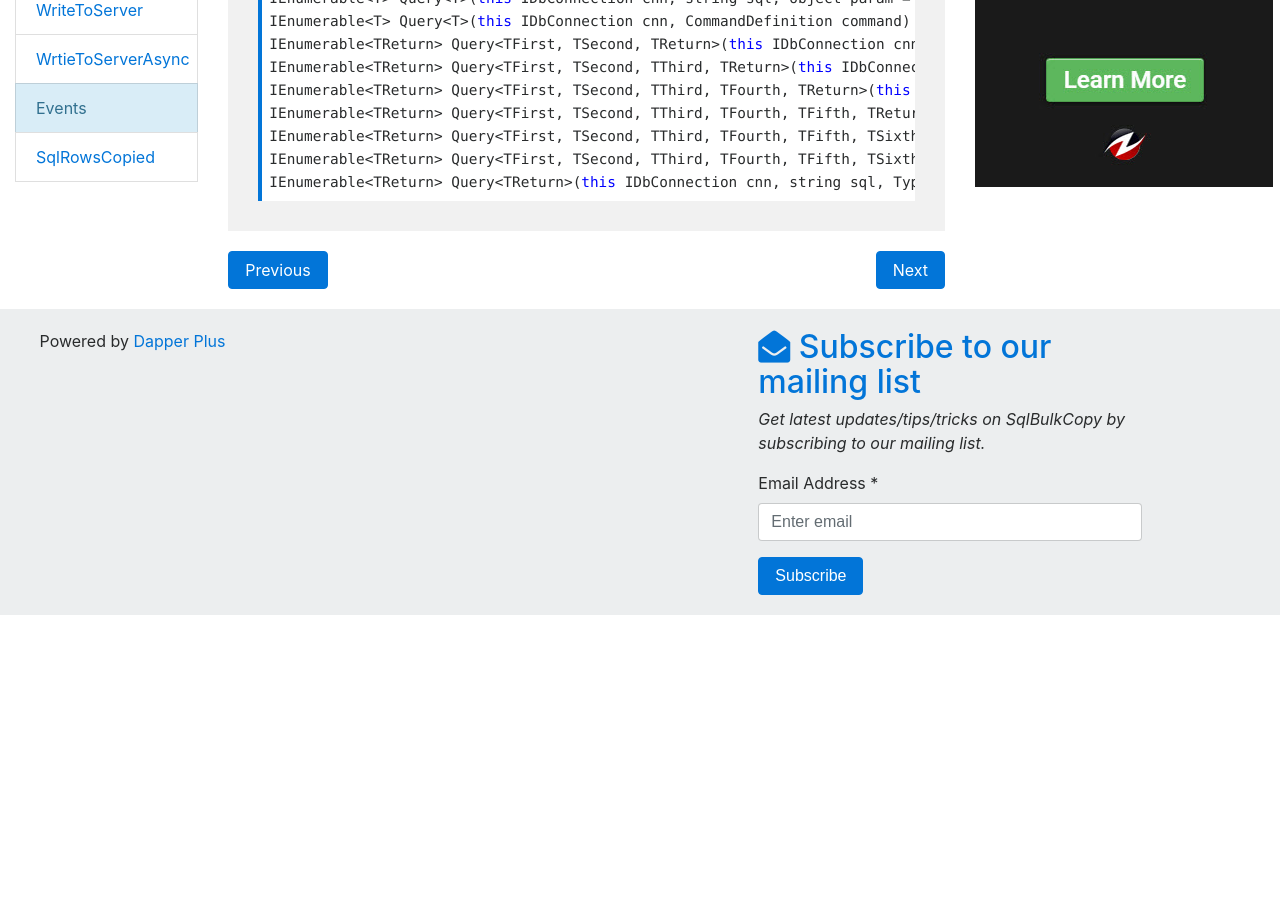
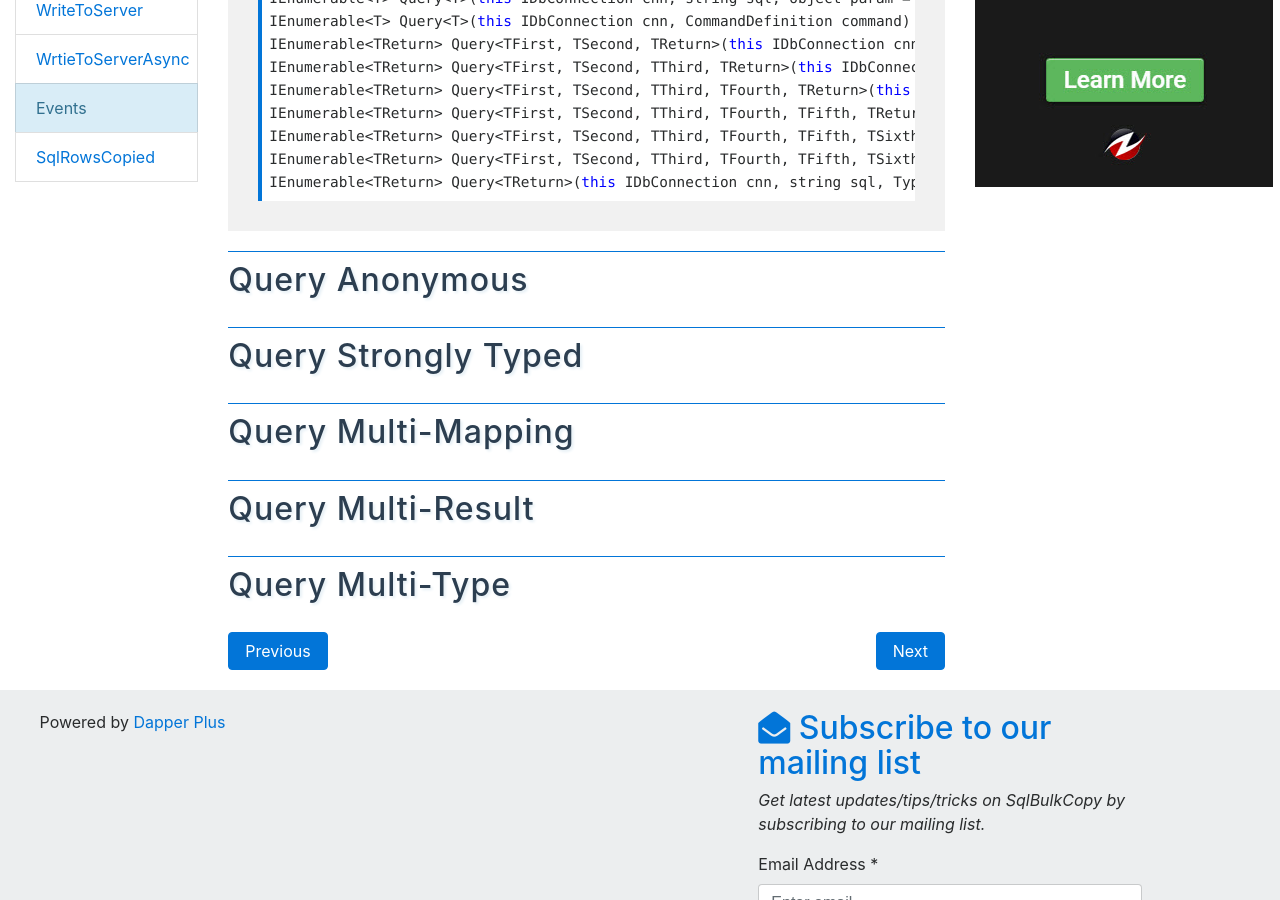
Before and after one commit to thiagopbarnabe/dapper-tutorial, a Jekyll site: the page built from docs/pages/api/query.md, in a window 1280 px wide and 900 px high, scrolled down 740 px. Built offline with Jekyll 4.4.1, drawn with Linux system fonts in a browser that asks for light colours; nearby versions of some CDN libraries; before the commit the page ends 1355 px from its top, so only the background shows below that.

Commit message:
Update query.md

```diff
--- a/docs/pages/api/query.md
+++ b/docs/pages/api/query.md
@@ -24,3 +24,13 @@ IEnumerable<TReturn> Query<TFirst, TSecond, TThird, TFourth, TFifth, TSixth, TRe
 IEnumerable<TReturn> Query<TFirst, TSecond, TThird, TFourth, TFifth, TSixth, TSeventh, TReturn>(this IDbConnection cnn, string sql, Func<TFirst, TSecond, TThird, TFourth, TFifth, TSixth, TSeventh, TReturn> map, object param = null, IDbTransaction transaction = null, bool buffered = true, string splitOn = "Id", int? commandTimeout = null, CommandType? commandType = null)
 IEnumerable<TReturn> Query<TReturn>(this IDbConnection cnn, string sql, Type[] types, Func<object[], TReturn> map, object param = null, IDbTransaction transaction = null, bool buffered = true, string splitOn = "Id", int? commandTimeout = null, CommandType? commandType = null)
 {% endhighlight %}
+
+## Query Anonymous
+
+## Query Strongly Typed
+
+## Query Multi-Mapping
+
+## Query Multi-Result
+
+## Query Multi-Type
```
